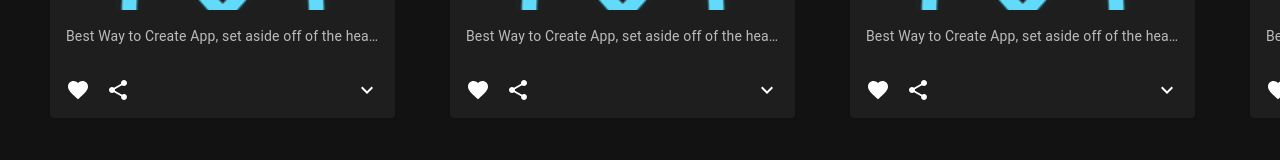
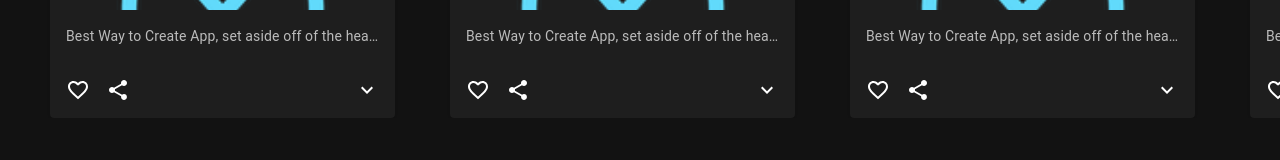
Before and after one commit to toshi1014/routine-app-frontend, a React (Create React App) app: page / in a window 1280 px wide. Shown: the part 1683-1843 px from the top of the page. Built offline with nearby package versions, Linux system fonts and the light colour scheme.

Commit message:
add: favoriteApi

```diff
--- a/src/api_handlers/handle.ts
+++ b/src/api_handlers/handle.ts
@@ -173,27 +173,14 @@ export const searchApi = async (keyword: string, target: string, page?: number)
 }
 
 
-export const followApi = async (targetUserId: number) => {
+export const followApi = async (targetUserId: number, boolUnfollow: boolean) => {
     const req = {
         token: localStorage.getItem("token"),
         targetUserId: targetUserId,
     }
-    const promiseRes = await axios.post(baseUrl + "mypage_login/follow/", req);
-    const res: Response<null> = promiseRes.data[0];
-
-    if (res.status) {
-        localStorage.setItem("token", res.token);
-    }
-    return res;
-}
-
-
-export const unfollowApi = async (targetUserId: number) => {
-    const req = {
-        token: localStorage.getItem("token"),
-        targetUserId: targetUserId,
-    }
-    const promiseRes = await axios.post(baseUrl + "mypage_login/unfollow/", req);
+    const followOrUnfollow = (boolUnfollow ? "unfollow" : "follow");
+    console.log(followOrUnfollow);
+    const promiseRes = await axios.post(baseUrl + "mypage_login/" + followOrUnfollow + "/", req);
     const res: Response<null> = promiseRes.data[0];
 
     if (res.status) {
@@ -212,6 +199,22 @@ export const getFollowingOrFollowersApi = async (userId: number, followingOrFoll
     return res;
 }
 
+
+export const favoriteApi = async (postId: number, boolUnfavorite: boolean) => {
+    const req = {
+        token: localStorage.getItem("token"),
+        postId: postId,
+    }
+
+    const favoriteOrUnfavorite = (boolUnfavorite ? "unfavorite" : "favorite");
+    const promiseRes = await axios.post(baseUrl + "mypage_login/" + favoriteOrUnfavorite + "/", req);
+    const res: Response<null> = promiseRes.data[0];
+
+    if (res.status) {
+        localStorage.setItem("token", res.token);
+    }
+    return res;
+}
 
 // DEBUG: below
 export const getApi = async () => {
--- a/src/components/FollowButton.tsx
+++ b/src/components/FollowButton.tsx
@@ -3,10 +3,7 @@ import {
     Chip,
 } from '@mui/material';
 import { useNavigate } from "react-router-dom";
-import {
-    followApi,
-    unfollowApi,
-} from "../api_handlers/handle";
+import { followApi } from "../api_handlers/handle";
 import { decodeJwt } from "../utils/utils";
 
 
@@ -38,7 +35,7 @@ function FollowButton(props: Props) {
     const handleClickFollow = async () => {
         let res;
         if (followingList.includes(props.targetUserId)) {
-            res = await unfollowApi(props.targetUserId)
+            res = await followApi(props.targetUserId, true);
             if (props.setMyFollowCnt) {
                 if (props.myFollowCnt === 0) {
                     props.setMyFollowCnt(-1);
@@ -47,7 +44,7 @@ function FollowButton(props: Props) {
                 }
             }
         } else {
-            res = await followApi(props.targetUserId)
+            res = await followApi(props.targetUserId, false)
             if (props.setMyFollowCnt) {
                 if (props.myFollowCnt === 0) {
                     props.setMyFollowCnt(1);
--- a/src/components/MyPageBase.tsx
+++ b/src/components/MyPageBase.tsx
@@ -26,6 +26,7 @@ import {
     deleteApi,
 } from "../api_handlers/handle";
 import FollowList from "./FollowList";
+import { decodeJwt } from "../utils/utils";
 
 
 const menuContentList = [
@@ -50,14 +51,20 @@ type Props = {
 }
 
 
-function MyPageBase(props: Props) {
-    const navigate = useNavigate();
-    const avatarSize = 80;
+const token = localStorage.getItem("token")
+const userIdFromToken = (token === null) ? null : decodeJwt(token).id;
 
 const href = window.location.href;
 const splitHref = href.split('/');
 const splitHrefLength = splitHref.length;
-    const targetUserId = Number(splitHref[splitHrefLength - 1]);
+const userIdFromUrl = Number(splitHref[splitHrefLength - 1]);
+
+const targetUserId = (isNaN(userIdFromUrl) ? userIdFromToken : userIdFromUrl);
+
+
+function MyPageBase(props: Props) {
+    const navigate = useNavigate();
+    const avatarSize = 80;
 
     const handleClickEdit = (strPostOrDraft: string, id: number) => {
         navigate("edit/" + strPostOrDraft + "/" + id);
--- a/src/components/RoutinePack.tsx
+++ b/src/components/RoutinePack.tsx
@@ -26,14 +26,20 @@ import {
 import IconButton, { IconButtonProps } from '@mui/material/IconButton';
 import MoreVertIcon from '@mui/icons-material/MoreVert';
 import FavoriteIcon from "@mui/icons-material/Favorite";
+import FavoriteBorderIcon from "@mui/icons-material/FavoriteBorder";
 import ExpandMoreIcon from '@mui/icons-material/ExpandMore';
 import ShareIcon from "@mui/icons-material/Share";
 import EditIcon from "@mui/icons-material/Edit";
 import DeleteIcon from "@mui/icons-material/Delete";
 import ReportIcon from "@mui/icons-material/Report";
-import { Link } from "react-router-dom";
+import {
+    Link,
+    useNavigate,
+} from "react-router-dom";
 import TextWithLimitation from "./TextWithLimitation";
 import { RoutinePackContents } from "../utils/Types";
+import { decodeJwt } from "../utils/utils";
+import { favoriteApi } from "../api_handlers/handle";
 
 
 interface ExpandMoreProps extends IconButtonProps {
@@ -57,9 +63,13 @@ type Props = RoutinePackContents & {
     handleClickDelete?: () => void;
 }
 
+const token = localStorage.getItem("token")
+const boolLoginStatus = (token === null) ? false : true;
+
 function RoutinePack(props: Props) {
     const avatarSize = 35;
     const packWidth = 345;
+    const navigate = useNavigate();
 
     const [expanded, setExpanded] = React.useState(false);
     const handleExpandMoreClick = () => {
@@ -83,6 +93,47 @@ function RoutinePack(props: Props) {
         setOpenDialog(false);
     }
 
+    // favotite
+    const [myFavoriteCnt, setMyFavoriteCnt] = React.useState(0);
+
+    const [favoriteList, setFavoriteList] = React.useState<Array<number>>(
+        boolLoginStatus && token
+            ? decodeJwt(token).favoriteList
+            : []
+    );
+
+    const updateFavoriteList = (token: string) => {
+        setFavoriteList(decodeJwt(token).favoriteList);
+    }
+
+    const handleClickFavorite = async () => {
+        let res;
+        if (favoriteList.includes(props.id)){
+            res = await favoriteApi(props.id, true);
+            if (myFavoriteCnt === 0){
+                setMyFavoriteCnt(-1);
+            }else{
+                setMyFavoriteCnt(0);
+            }
+        }else{
+            res = await favoriteApi(props.id, false);
+            if (myFavoriteCnt === 0){
+                setMyFavoriteCnt(1);
+            }else{
+                setMyFavoriteCnt(0);
+            }
+        }
+
+        if (res.status) {
+            updateFavoriteList(res.token);
+        } else {
+            // force logout & redirect to login
+            localStorage.removeItem("token");
+            navigate("/login");
+            window.location.reload();
+            return null
+        }
+    }
 
     const dialogComp = (
         <Dialog
@@ -166,7 +217,7 @@ function RoutinePack(props: Props) {
                                 {props.contributor}
                             </Grid>
                             <Grid item>
-                                {props.like} Like
+                                {props.like + myFavoriteCnt} Like
                             </Grid>
                         </Grid>
                     }
@@ -198,8 +249,12 @@ function RoutinePack(props: Props) {
                     <IconButton
                         aria-label="add to favorites"
                         disabled={(props.editable ? true : false)}
+                        onClick={handleClickFavorite}
                     >
-                        <FavoriteIcon />
+                        {(favoriteList.includes(props.id)
+                            ? <FavoriteIcon />
+                            : <FavoriteBorderIcon />
+                        )}
                     </IconButton>
 
                     <IconButton aria-label="share">
```
Lines whose indentation alone changed are shown as unchanged.
